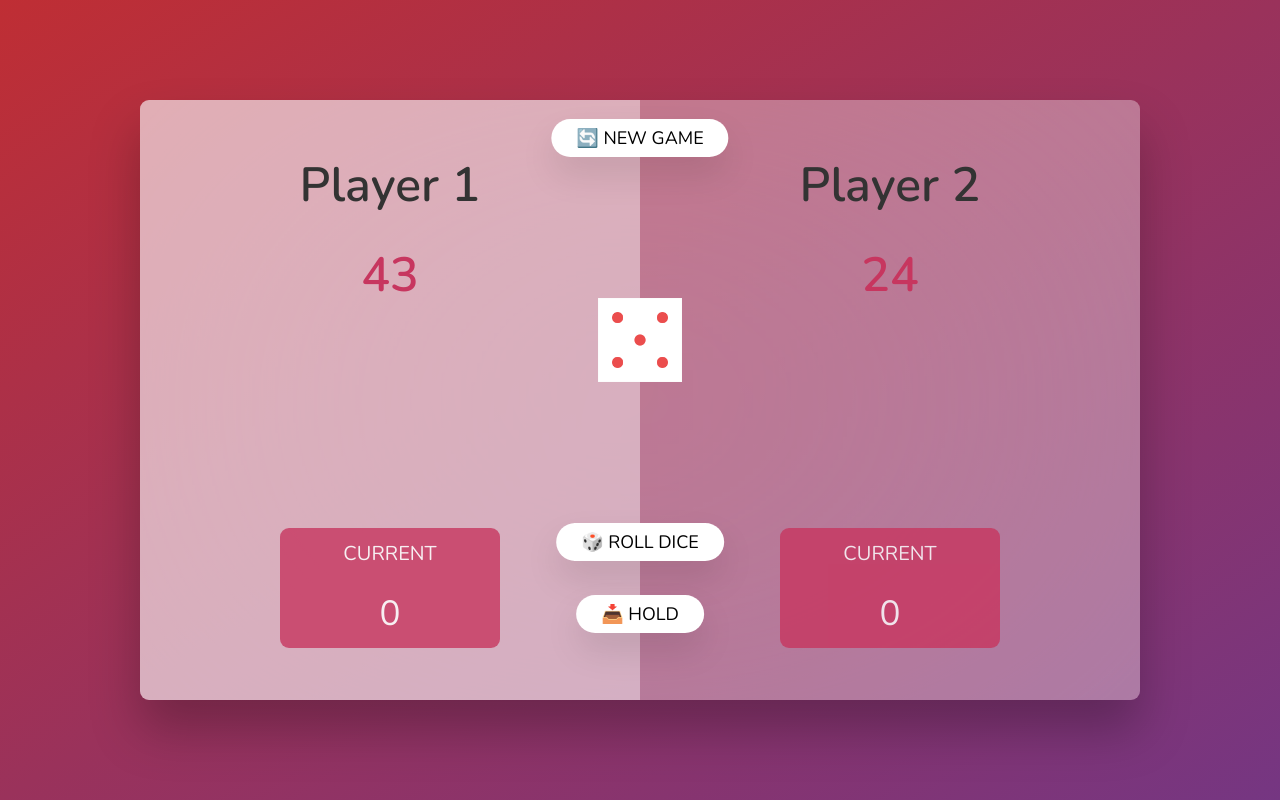
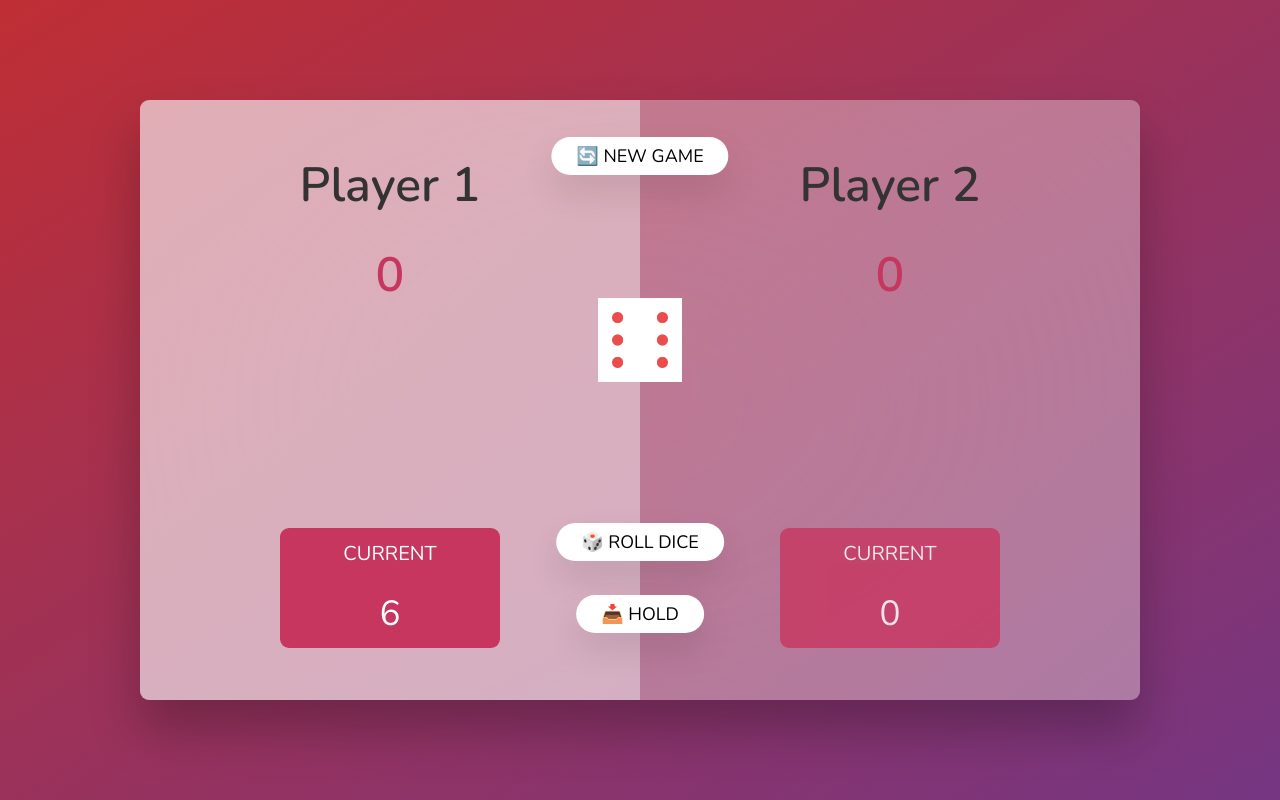
Before and after one commit to vk-vikas/Pig-game, a plain HTML site: page index.html in a window 1280 px wide. Both pictures are taken after a click on the button "🎲 ROLL DICE". Drawn offline with nearby package versions, Linux system fonts and the light colour scheme.

Commit message:
rice roll implemented

```diff
--- a/script.js
+++ b/script.js
@@ -0,0 +1,30 @@
+// selecting elements
+const score0El = document.querySelector("#score--0");
+const score1El = document.querySelector("#score--1");
+const current0El = document.querySelector("#current--0");
+const current1El = document.querySelector("#current--1");
+
+const diceEl = document.querySelector(".dice");
+const btnNew = document.querySelector(".btn--new");
+const btnRoll = document.querySelector(".btn--roll");
+const btnHold = document.querySelector(".btn--hold");
+
+score0El.textContent = 0;
+score1El.textContent = 0;
+currentScore = 0;
+
+diceEl.classList.add("hidden");
+
+btnRoll.addEventListener("click", function () {
+  const dice = Math.trunc(Math.random() * 6) + 1;
+
+  diceEl.classList.remove("hidden");
+  diceEl.src = `dice-${dice}.png`;
+  // check for rolled 1
+
+  if (dice !== 1) {
+    currentScore += dice;
+    current0El.textContent = currentScore;
+  } else {
+  }
+});
--- a/style.css
+++ b/style.css
@@ -63,10 +63,6 @@ section {
   font-size: 3.5rem;
 }
 
-.player--active {
-  background-color: rgba(255, 255, 255, 0.4);
-}
-
 .name {
   font-size: 4.8rem;
   margin-bottom: 2.4rem;
@@ -80,6 +76,15 @@ section {
   color: #c7365f;
 }
 
+/* active player styles */
+.player--active {
+  background-color: rgba(255, 255, 255, 0.4);
+}
+.player--active .current {
+  opacity: 1;
+}
+
+/* absolute psoiton elements */
 .dice {
   position: absolute;
   left: 50%;
@@ -104,7 +109,7 @@ section {
 }
 
 .btn--new {
-  top: 0;
+  top: 3%;
   left: 50%;
   transform: translate(-50%, 50%);
 }
@@ -120,3 +125,7 @@ section {
   left: 50%;
   transform: translate(-50%, -50%);
 }
+
+.hidden {
+  display: none;
+}
```
